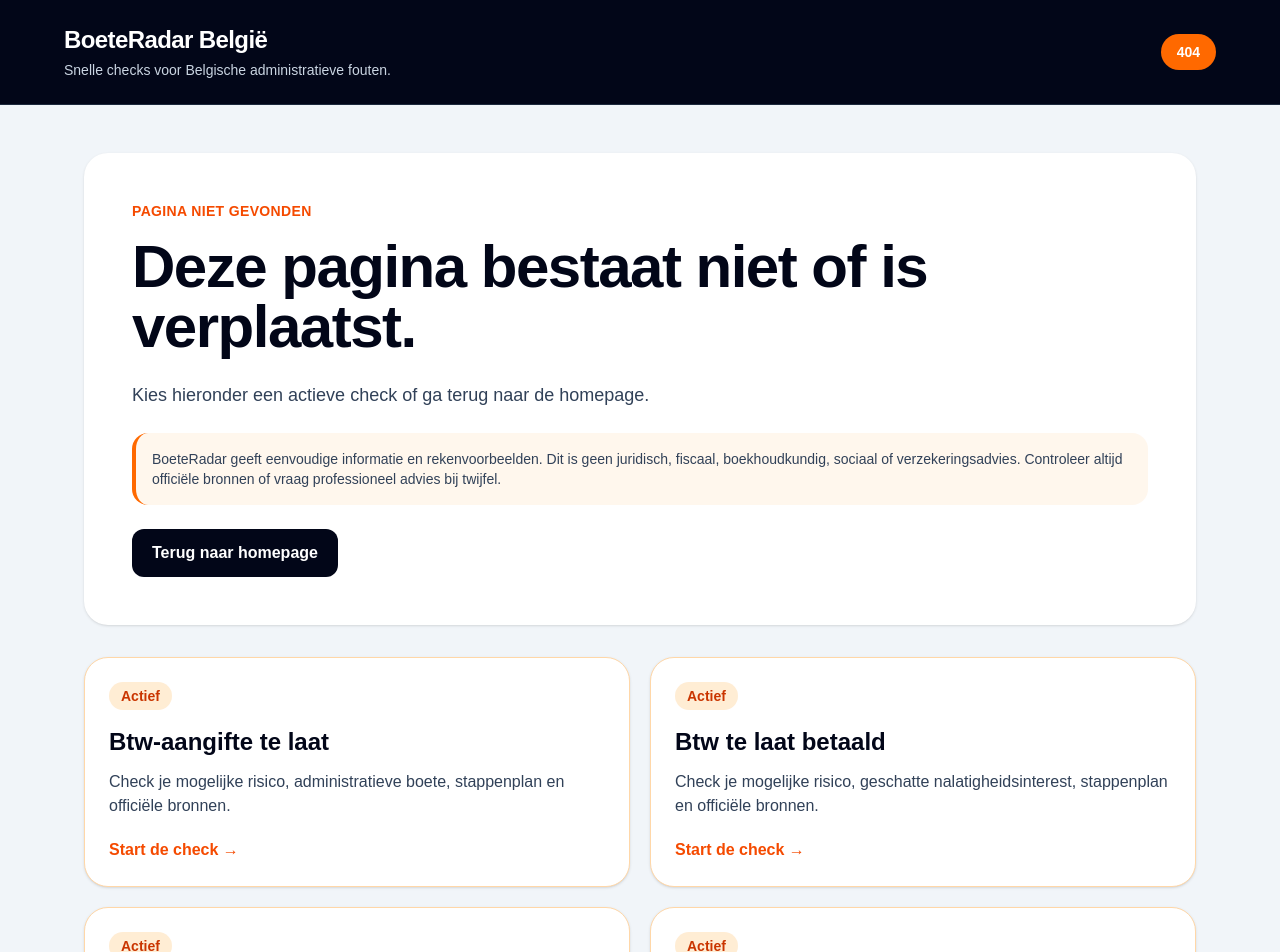
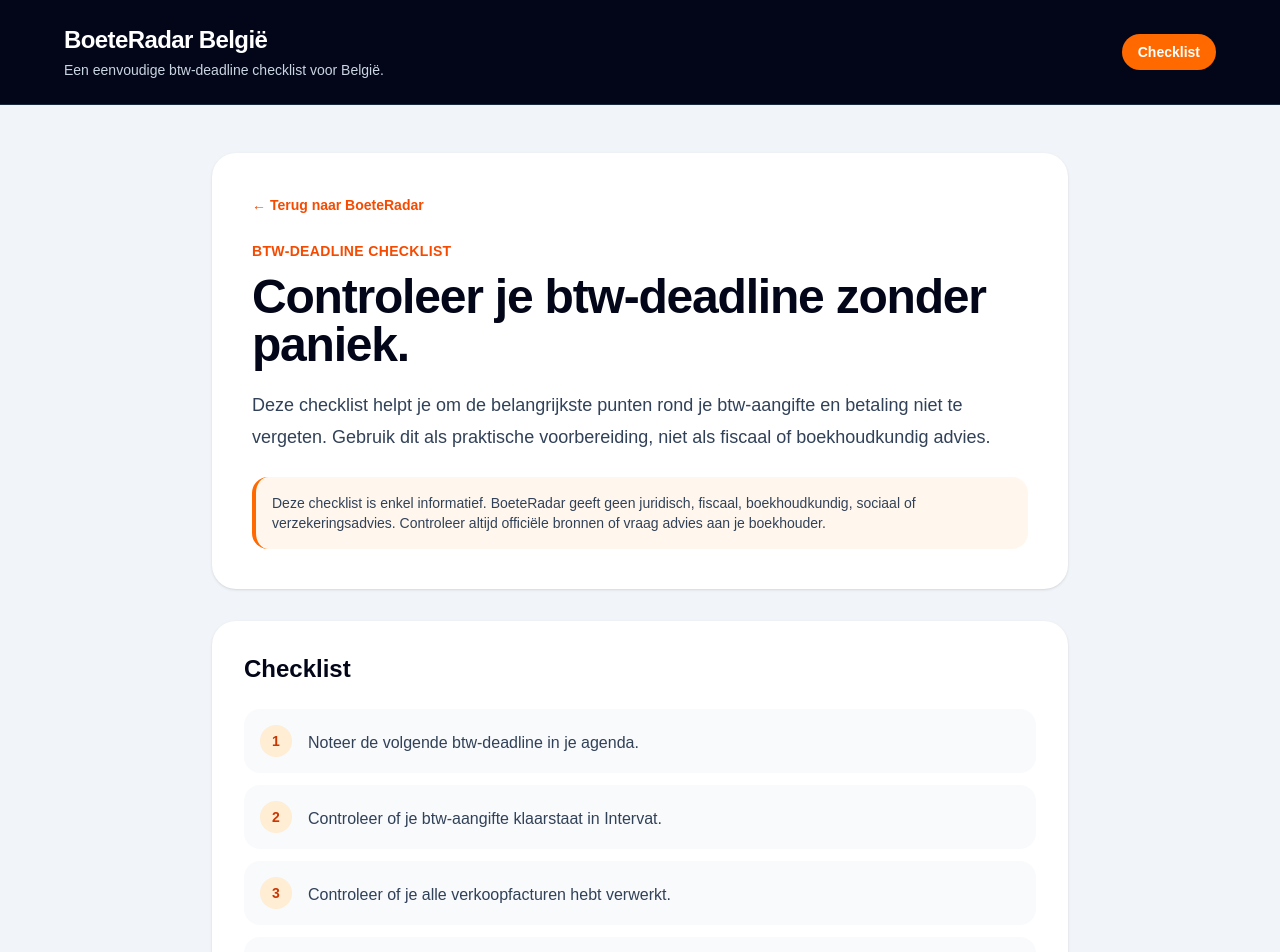
Before and after one commit to NathanVerd/Boeteradar, a Next.js app: page /checklists/btw-deadline-checklist in a window 1280 px wide. Before the commit this address had no page. Shown: the top 952 px of the page. Built offline with nearby package versions, Linux system fonts and the light colour scheme.

Commit message:
Add VAT deadline checklist

```diff
--- /dev/null
+++ b/app/checklists/btw-deadline-checklist/page.tsx
@@ -0,0 +1,99 @@
+import DisclaimerBox from "@/components/DisclaimerBox";
+import Footer from "@/components/Footer";
+import Header from "@/components/Header";
+import Link from "next/link";
+
+const checklistItems = [
+  "Noteer de volgende btw-deadline in je agenda.",
+  "Controleer of je btw-aangifte klaarstaat in Intervat.",
+  "Controleer of je alle verkoopfacturen hebt verwerkt.",
+  "Controleer of je alle aankoopfacturen hebt verwerkt.",
+  "Controleer of het te betalen btw-bedrag klopt.",
+  "Betaal op tijd naar het juiste rekeningnummer met de juiste mededeling.",
+  "Bewaar je betalingsbewijs.",
+  "Neem contact op met je boekhouder als je twijfelt.",
+];
+
+export default function BtwDeadlineChecklistPage() {
+  return (
+    <main className="min-h-screen bg-slate-100 text-slate-950">
+      <Header
+        label="Checklist"
+        subtitle="Een eenvoudige btw-deadline checklist voor België."
+      />
+
+      <section className="mx-auto max-w-4xl px-5 py-10 md:py-12">
+        <div className="rounded-3xl bg-white p-7 shadow-sm md:p-10">
+          <Link
+            href="/"
+            className="text-sm font-black text-orange-600 hover:text-orange-700"
+          >
+            ← Terug naar BoeteRadar
+          </Link>
+
+          <p className="mt-6 text-sm font-black uppercase tracking-wide text-orange-600">
+            Btw-deadline checklist
+          </p>
+
+          <h1 className="mt-3 text-4xl font-black tracking-tight md:text-5xl">
+            Controleer je btw-deadline zonder paniek.
+          </h1>
+
+          <p className="mt-5 text-lg leading-8 text-slate-700">
+            Deze checklist helpt je om de belangrijkste punten rond je
+            btw-aangifte en betaling niet te vergeten. Gebruik dit als praktische
+            voorbereiding, niet als fiscaal of boekhoudkundig advies.
+          </p>
+
+          <DisclaimerBox text="Deze checklist is enkel informatief. BoeteRadar geeft geen juridisch, fiscaal, boekhoudkundig, sociaal of verzekeringsadvies. Controleer altijd officiële bronnen of vraag advies aan je boekhouder." />
+        </div>
+
+        <section className="mt-8 rounded-3xl bg-white p-7 shadow-sm md:p-8">
+          <h2 className="text-2xl font-black">Checklist</h2>
+
+          <div className="mt-6 space-y-3">
+            {checklistItems.map((item, index) => (
+              <div
+                key={item}
+                className="flex gap-4 rounded-2xl bg-slate-50 p-4"
+              >
+                <div className="flex h-8 w-8 shrink-0 items-center justify-center rounded-full bg-orange-100 text-sm font-black text-orange-700">
+                  {index + 1}
+                </div>
+
+                <p className="pt-1 leading-7 text-slate-700">{item}</p>
+              </div>
+            ))}
+          </div>
+        </section>
+
+        <section className="mt-8 rounded-3xl border border-orange-200 bg-orange-50 p-7 shadow-sm md:p-8">
+          <h2 className="text-2xl font-black">Handige volgende checks</h2>
+
+          <p className="mt-3 leading-7 text-slate-700">
+            Twijfel je of je aangifte of betaling te laat is? Gebruik dan een
+            van deze checks.
+          </p>
+
+          <div className="mt-5 grid gap-4 md:grid-cols-2">
+            <Link
+              href="/btw-aangifte-te-laat"
+              className="rounded-2xl bg-white p-5 font-black text-orange-600 transition hover:shadow-sm"
+            >
+              Check btw-aangifte te laat →
+            </Link>
+
+            <Link
+              href="/btw-te-laat-betaald"
+              className="rounded-2xl bg-white p-5 font-black text-orange-600 transition hover:shadow-sm"
+            >
+              Check btw te laat betaald →
+            </Link>
+          </div>
+        </section>
+      </section>
+
+      <Footer />
+    </main>
+  );
+}
```
